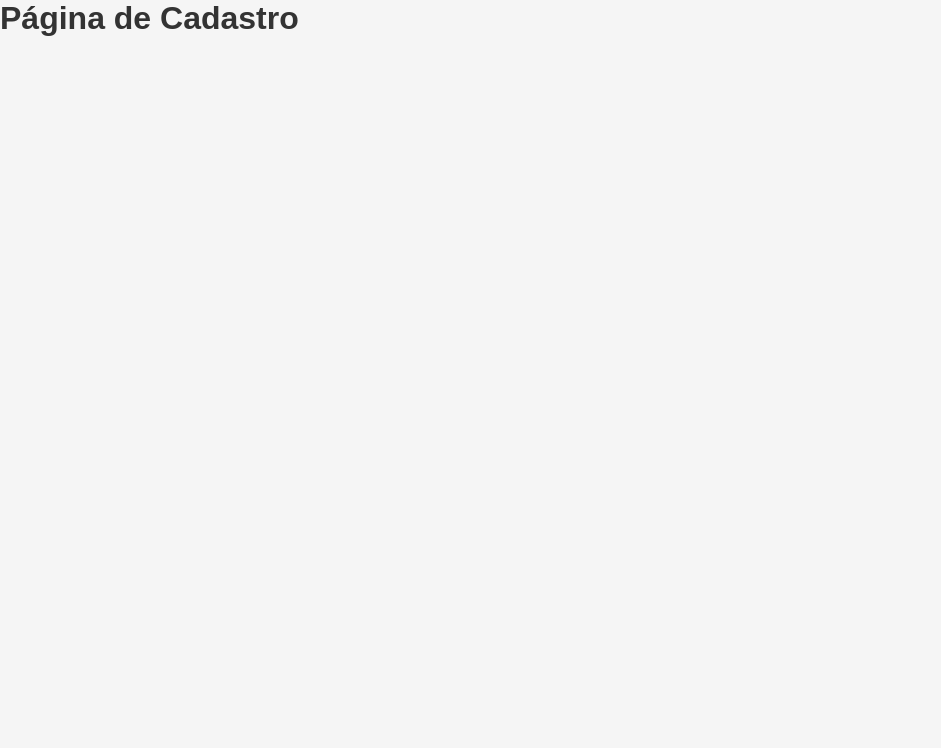
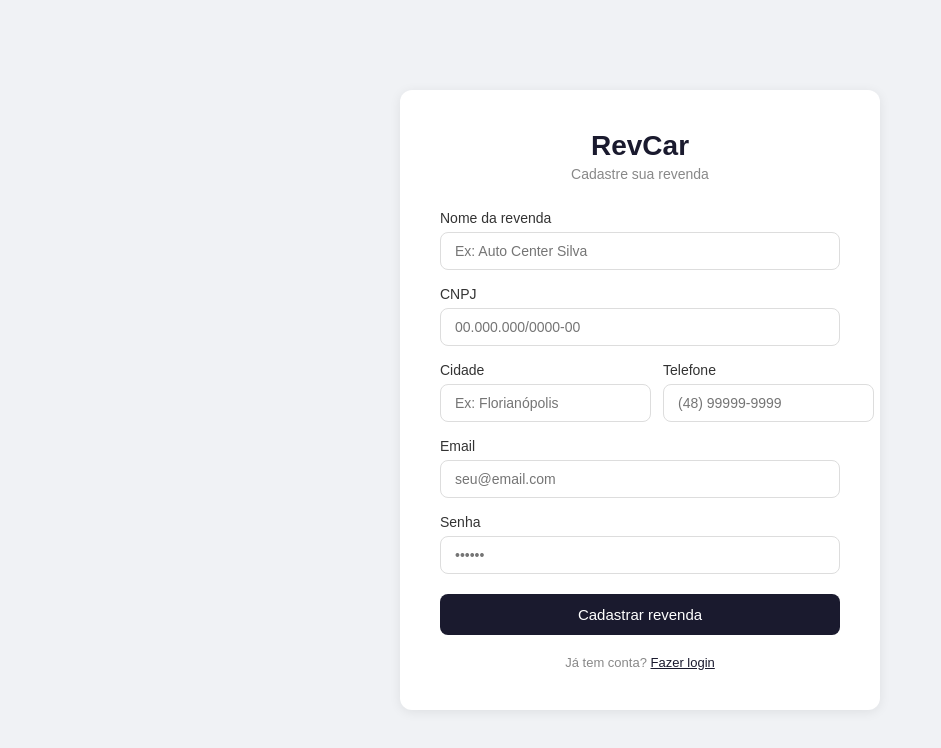
Before and after one commit to DGbryan/marketplace-veiculos, a React (Vite) app: page /cadastro in a window 1280 px wide. Shown: the top 748 px of the page, without its empty margins (0-941 px from the left). Built offline with nearby package versions, Linux system fonts and the light colour scheme; no server answers.

Commit message:
feat: tela de cadastro de revenda

```diff
--- a/src/pages/Cadastro.tsx
+++ b/src/pages/Cadastro.tsx
@@ -1,4 +1,334 @@
 // src/pages/Cadastro.tsx
+import { useState } from "react";
+import { useForm } from "react-hook-form";
+import { zodResolver } from "@hookform/resolvers/zod";
+import { z } from "zod";
+import { supabase } from "../lib/supabase";
+import { Link } from "react-router-dom";
+
+const schema = z.object({
+  nome: z.string().min(3, "Nome deve ter pelo menos 3 caracteres"),
+  cnpj: z.string().min(14, "CNPJ inválido").max(18, "CNPJ inválido"),
+  cidade: z.string().min(2, "Informe a cidade"),
+  telefone: z.string().min(10, "Telefone inválido"),
+  email: z.string().email("Email inválido"),
+  senha: z.string().min(6, "A senha deve ter pelo menos 6 caracteres"),
+});
+
+type FormData = z.infer<typeof schema>;
+
 export default function Cadastro() {
-  return <h1>Página de Cadastro</h1>;
+  const [erro, setErro] = useState("");
+  const [sucesso, setSucesso] = useState(false);
+  const [carregando, setCarregando] = useState(false);
+
+  const {
+    register,
+    handleSubmit,
+    formState: { errors },
+  } = useForm<FormData>({
+    resolver: zodResolver(schema),
+  });
+
+  async function onSubmit(data: FormData) {
+    setCarregando(true);
+    setErro("");
+
+    // 1. Cria o usuário no Supabase Auth
+    const { data: authData, error: authError } = await supabase.auth.signUp({
+      email: data.email,
+      password: data.senha,
+    });
+
+    if (authError || !authData.user) {
+      setErro("Erro ao criar conta. Tente novamente.");
+      setCarregando(false);
+      return;
+    }
+
+    // 2. Cria a revenda na tabela revendas
+    const { data: revenda, error: revendaError } = await supabase
+      .from("revendas")
+      .insert({
+        nome: data.nome,
+        cnpj: data.cnpj,
+        cidade: data.cidade,
+        telefone: data.telefone,
+        email: data.email,
+        status: "pendente",
+      })
+      .select()
+      .single();
+
+    if (revendaError || !revenda) {
+      setErro("Erro ao cadastrar revenda. Tente novamente.");
+      setCarregando(false);
+      return;
+    }
+
+    // 3. Cria o registro na tabela usuarios
+    const { error: usuarioError } = await supabase.from("usuarios").insert({
+      id: authData.user.id,
+      revenda_id: revenda.id,
+      role: "revenda",
+    });
+
+    if (usuarioError) {
+      setErro("Erro ao finalizar cadastro. Tente novamente.");
+      setCarregando(false);
+      return;
+    }
+
+    setSucesso(true);
+    setCarregando(false);
+  }
+
+  if (sucesso) {
+    return (
+      <div style={styles.container}>
+        <div style={styles.card}>
+          <div style={styles.sucessoIcone}>✓</div>
+          <h2 style={styles.sucessoTitulo}>Cadastro enviado!</h2>
+          <p style={styles.sucessoTexto}>
+            Seu cadastro foi recebido e está aguardando aprovação. Você receberá
+            um email quando for aprovado.
+          </p>
+          <Link to="/" style={styles.botaoLink}>
+            Voltar para o login
+          </Link>
+        </div>
+      </div>
+    );
+  }
+
+  return (
+    <div style={styles.container}>
+      <div style={styles.card}>
+        <h1 style={styles.titulo}>RevCar</h1>
+        <p style={styles.subtitulo}>Cadastre sua revenda</p>
+
+        <form onSubmit={handleSubmit(onSubmit)} style={styles.form}>
+          <div style={styles.campo}>
+            <label style={styles.label}>Nome da revenda</label>
+            <input
+              {...register("nome")}
+              placeholder="Ex: Auto Center Silva"
+              style={styles.input}
+            />
+            {errors.nome && (
+              <span style={styles.erro}>{errors.nome.message}</span>
+            )}
+          </div>
+
+          <div style={styles.campo}>
+            <label style={styles.label}>CNPJ</label>
+            <input
+              {...register("cnpj")}
+              placeholder="00.000.000/0000-00"
+              style={styles.input}
+            />
+            {errors.cnpj && (
+              <span style={styles.erro}>{errors.cnpj.message}</span>
+            )}
+          </div>
+
+          <div style={styles.grid}>
+            <div style={styles.campo}>
+              <label style={styles.label}>Cidade</label>
+              <input
+                {...register("cidade")}
+                placeholder="Ex: Florianópolis"
+                style={styles.input}
+              />
+              {errors.cidade && (
+                <span style={styles.erro}>{errors.cidade.message}</span>
+              )}
+            </div>
+
+            <div style={styles.campo}>
+              <label style={styles.label}>Telefone</label>
+              <input
+                {...register("telefone")}
+                placeholder="(48) 99999-9999"
+                style={styles.input}
+              />
+              {errors.telefone && (
+                <span style={styles.erro}>{errors.telefone.message}</span>
+              )}
+            </div>
+          </div>
+
+          <div style={styles.campo}>
+            <label style={styles.label}>Email</label>
+            <input
+              {...register("email")}
+              type="email"
+              placeholder="seu@email.com"
+              style={styles.input}
+            />
+            {errors.email && (
+              <span style={styles.erro}>{errors.email.message}</span>
+            )}
+          </div>
+
+          <div style={styles.campo}>
+            <label style={styles.label}>Senha</label>
+            <input
+              {...register("senha")}
+              type="password"
+              placeholder="••••••"
+              style={styles.input}
+            />
+            {errors.senha && (
+              <span style={styles.erro}>{errors.senha.message}</span>
+            )}
+          </div>
+
+          {erro && <p style={styles.erroGeral}>{erro}</p>}
+
+          <button type="submit" disabled={carregando} style={styles.botao}>
+            {carregando ? "Cadastrando..." : "Cadastrar revenda"}
+          </button>
+        </form>
+
+        <p style={styles.link}>
+          Já tem conta?{" "}
+          <Link to="/" style={styles.linkTexto}>
+            Fazer login
+          </Link>
+        </p>
+      </div>
+    </div>
+  );
 }
+
+const styles = {
+  container: {
+    minHeight: "100vh",
+    display: "flex",
+    alignItems: "center",
+    justifyContent: "center",
+    backgroundColor: "#f0f2f5",
+    padding: "20px",
+  },
+  card: {
+    backgroundColor: "#fff",
+    padding: "40px",
+    borderRadius: "12px",
+    width: "100%",
+    maxWidth: "480px",
+    boxShadow: "0 2px 12px rgba(0,0,0,0.08)",
+  },
+  titulo: {
+    fontSize: "28px",
+    fontWeight: "bold",
+    color: "#1a1a2e",
+    textAlign: "center" as const,
+    marginBottom: "4px",
+  },
+  subtitulo: {
+    fontSize: "14px",
+    color: "#888",
+    textAlign: "center" as const,
+    marginBottom: "28px",
+  },
+  form: {
+    display: "flex",
+    flexDirection: "column" as const,
+    gap: "16px",
+  },
+  grid: {
+    display: "grid",
+    gridTemplateColumns: "1fr 1fr",
+    gap: "12px",
+  },
+  campo: {
+    display: "flex",
+    flexDirection: "column" as const,
+    gap: "6px",
+  },
+  label: {
+    fontSize: "14px",
+    fontWeight: "500",
+    color: "#333",
+  },
+  input: {
+    padding: "10px 14px",
+    borderRadius: "8px",
+    border: "1px solid #ddd",
+    fontSize: "14px",
+    outline: "none",
+  },
+  erro: {
+    fontSize: "12px",
+    color: "#e53e3e",
+  },
+  erroGeral: {
+    fontSize: "13px",
+    color: "#e53e3e",
+    textAlign: "center" as const,
+    backgroundColor: "#fff5f5",
+    padding: "8px",
+    borderRadius: "6px",
+  },
+  botao: {
+    padding: "12px",
+    backgroundColor: "#1a1a2e",
+    color: "#fff",
+    border: "none",
+    borderRadius: "8px",
+    fontSize: "15px",
+    fontWeight: "500",
+    cursor: "pointer",
+    marginTop: "4px",
+  },
+  link: {
+    textAlign: "center" as const,
+    fontSize: "13px",
+    color: "#888",
+    marginTop: "20px",
+  },
+  linkTexto: {
+    color: "#1a1a2e",
+    fontWeight: "500",
+  },
+  sucessoIcone: {
+    width: "56px",
+    height: "56px",
+    backgroundColor: "#e6f4ea",
+    color: "#2d7a3a",
+    borderRadius: "50%",
+    display: "flex",
+    alignItems: "center",
+    justifyContent: "center",
+    fontSize: "24px",
+    margin: "0 auto 16px",
+  },
+  sucessoTitulo: {
+    fontSize: "20px",
+    fontWeight: "bold",
+    color: "#1a1a2e",
+    textAlign: "center" as const,
+    marginBottom: "8px",
+  },
+  sucessoTexto: {
+    fontSize: "14px",
+    color: "#666",
+    textAlign: "center" as const,
+    lineHeight: "1.6",
+    marginBottom: "24px",
+  },
+  botaoLink: {
+    display: "block",
+    padding: "12px",
+    backgroundColor: "#1a1a2e",
+    color: "#fff",
+    border: "none",
+    borderRadius: "8px",
+    fontSize: "15px",
+    fontWeight: "500",
+    cursor: "pointer",
+    textAlign: "center" as const,
+    textDecoration: "none",
+  },
+};
```
